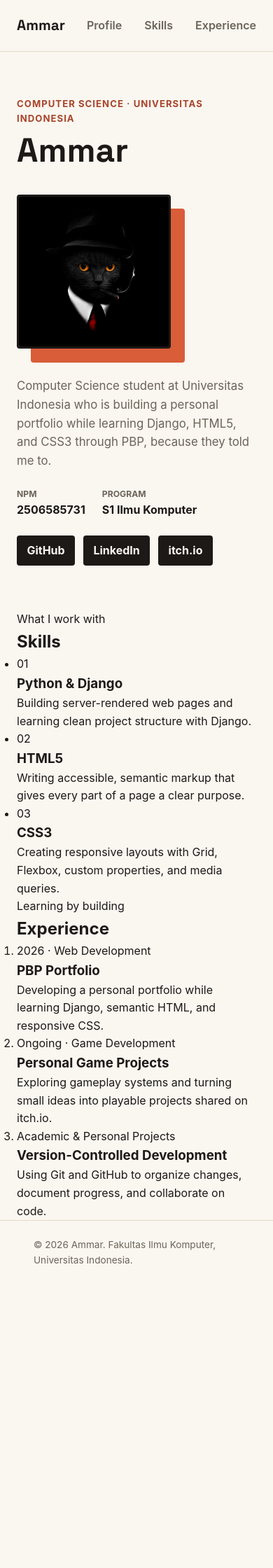
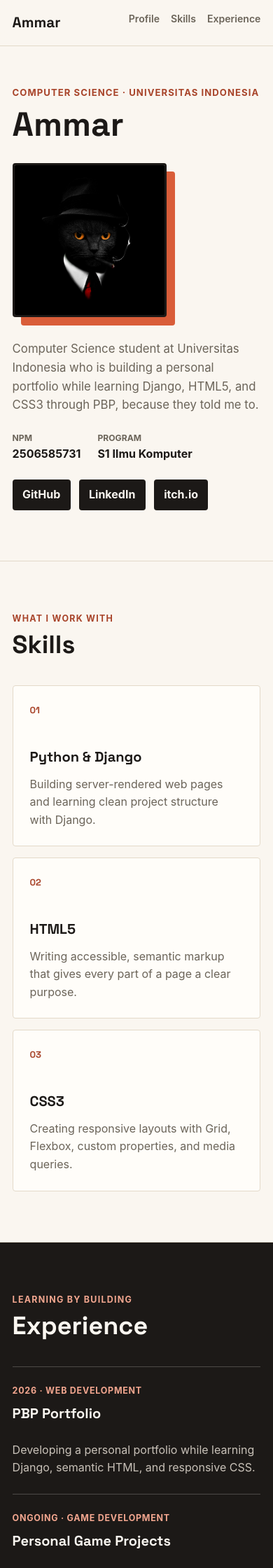
Before and after one commit to marlioboro/PBP, a Django app: page / in a window 390 px wide. Shown: the top 2240 px of the page at 70% size. Before the commit the page ends 1805 px from the top, so only its background shows below. Run offline with Django 5.2, Linux system fonts and the light colour scheme.

Commit message:
style: enhance responsive interactions and accessibility

```diff
--- a/static/css/style.css
+++ b/static/css/style.css
@@ -7,11 +7,18 @@
 :root {
     --ink: #1c1917;
     --paper: #faf6f0;
+    --surface: #fffdf9;
     --accent: #d95d39;
     --accent-dark: #a8442a;
     --line: #e3d9c9;
     --text-muted: #6b6459;
     --radius: 4px;
+    --shadow: 0 16px 40px rgba(28, 25, 23, 0.08);
+}
+
+html {
+    scroll-behavior: smooth;
+    scroll-padding-top: 5.5rem;
 }
 
 body {
@@ -22,6 +29,8 @@ body {
 }
 
 h1,
+h2,
+h3,
 .brand {
     font-family: "Space Grotesk", -apple-system, sans-serif;
 }
@@ -33,7 +42,12 @@ h1,
 }
 
 .site-header {
+    position: sticky;
+    top: 0;
+    z-index: 10;
+    background-color: rgba(250, 246, 240, 0.94);
     border-bottom: 1px solid var(--line);
+    backdrop-filter: blur(12px);
 }
 
 .site-header .container {
@@ -52,6 +66,7 @@ h1,
 
 .site-header nav {
     display: flex;
+    flex-wrap: wrap;
     gap: 2rem;
 }
 
@@ -59,10 +74,16 @@ h1,
     color: var(--text-muted);
     text-decoration: none;
     font-weight: 600;
+    transition: color 0.2s ease;
 }
 
 .site-header nav a:hover {
     color: var(--accent-dark);
+}
+
+a:focus-visible {
+    outline: 3px solid var(--accent);
+    outline-offset: 4px;
 }
 
 .hero {
@@ -80,6 +101,7 @@ h1,
         "details photo";
     gap: 2.5rem;
     align-items: center;
+    animation: reveal 0.7s ease both;
 }
 
 .hero-identity {
@@ -145,11 +167,12 @@ h1,
     border-radius: var(--radius);
     text-decoration: none;
     font-weight: 700;
-    transition: background-color 0.2s ease;
+    transition: background-color 0.2s ease, transform 0.2s ease;
 }
 
 .social-link:hover {
     background-color: var(--accent-dark);
+    transform: translateY(-2px);
 }
 
 .hero-photo {
@@ -179,6 +202,120 @@ h1,
     border: 3px solid var(--ink);
 }
 
+.portfolio-section {
+    padding: 6rem 0;
+    border-top: 1px solid var(--line);
+}
+
+.section-heading {
+    display: flex;
+    justify-content: space-between;
+    align-items: end;
+    gap: 2rem;
+    margin-bottom: 2.5rem;
+}
+
+.section-kicker {
+    color: var(--accent-dark);
+    font-size: 0.78rem;
+    font-weight: 700;
+    letter-spacing: 0.1em;
+    text-transform: uppercase;
+}
+
+.section-heading h2 {
+    font-size: clamp(2.25rem, 6vw, 4.25rem);
+    line-height: 1;
+}
+
+.card-grid {
+    display: grid;
+    grid-template-columns: repeat(3, minmax(0, 1fr));
+    gap: 1rem;
+}
+
+.skill-list,
+.experience-list {
+    list-style: none;
+}
+
+.skill-card {
+    min-height: 17rem;
+    padding: 1.5rem;
+    background-color: var(--surface);
+    border: 1px solid var(--line);
+    border-radius: var(--radius);
+    box-shadow: 0 0 0 rgba(28, 25, 23, 0);
+    transition: border-color 0.25s ease, box-shadow 0.25s ease, transform 0.25s ease;
+}
+
+.skill-card:hover {
+    border-color: var(--accent);
+    box-shadow: var(--shadow);
+    transform: translateY(-6px);
+}
+
+.card-number {
+    margin-bottom: 4.5rem;
+    color: var(--accent-dark);
+    font-family: "Space Grotesk", -apple-system, sans-serif;
+    font-size: 0.82rem;
+    font-weight: 700;
+}
+
+.skill-card h3,
+.experience-item h3 {
+    margin-bottom: 0.65rem;
+    font-size: 1.25rem;
+}
+
+.skill-card > p:last-child,
+.experience-item article > p:last-child {
+    color: var(--text-muted);
+}
+
+.experience-section {
+    background-color: var(--ink);
+    color: var(--paper);
+}
+
+.experience-section .section-kicker {
+    color: #f2a68f;
+}
+
+.experience-list {
+    border-bottom: 1px solid rgba(250, 246, 240, 0.22);
+}
+
+.experience-item {
+    border-top: 1px solid rgba(250, 246, 240, 0.22);
+    transition: background-color 0.25s ease;
+}
+
+.experience-item:hover {
+    background-color: rgba(250, 246, 240, 0.06);
+}
+
+.experience-item article {
+    display: grid;
+    grid-template-columns: minmax(10rem, 0.7fr) minmax(11rem, 0.8fr) minmax(16rem, 1.5fr);
+    gap: 1.5rem;
+    align-items: start;
+    padding: 2rem 1rem;
+}
+
+.experience-meta {
+    color: #f2a68f;
+    font-size: 0.78rem;
+    font-weight: 700;
+    letter-spacing: 0.06em;
+    text-transform: uppercase;
+}
+
+.experience-item article > p:last-child {
+    color: #c9c2b9;
+}
+
 .site-footer {
     padding: 1.5rem;
     color: var(--text-muted);
@@ -186,20 +323,126 @@ h1,
     border-top: 1px solid var(--line);
 }
 
+@keyframes reveal {
+    from {
+        opacity: 0;
+        transform: translateY(18px);
+    }
+
+    to {
+        opacity: 1;
+        transform: translateY(0);
+    }
+}
+
+@media (max-width: 760px) {
+    .card-grid {
+        grid-template-columns: 1fr;
+    }
+
+    .skill-card {
+        min-height: auto;
+    }
+
+    .card-number {
+        margin-bottom: 2.5rem;
+    }
+
+    .experience-item article {
+        grid-template-columns: 1fr 1.5fr;
+    }
+
+    .experience-item article > p:last-child {
+        grid-column: 1 / -1;
+    }
+}
+
 @media (max-width: 600px) {
+    html {
+        scroll-padding-top: 8rem;
+    }
+
+    .container {
+        padding-inline: 1.1rem;
+    }
+
+    .site-header .container {
+        align-items: flex-start;
+        padding: 1rem 1.1rem;
+    }
+
+    .site-header nav {
+        justify-content: flex-end;
+        gap: 0.35rem 1rem;
+        max-width: 15rem;
+    }
+
+    .site-header nav a {
+        font-size: 0.88rem;
+    }
+
+    .hero {
+        min-height: auto;
+        padding: 3.5rem 0 4.5rem;
+    }
+
     .hero-grid {
         grid-template-columns: 1fr;
         grid-template-areas:
             "identity"
             "photo"
             "details";
+        gap: 2rem;
     }
 
     .hero-photo {
         max-width: 220px;
     }
 
+    .photo-block {
+        top: 0.75rem;
+        left: 0.75rem;
+    }
+
     .social-links {
         justify-content: flex-start;
     }
+
+    .portfolio-section {
+        padding: 4.5rem 0;
+    }
+
+    .section-heading {
+        display: block;
+    }
+
+    .section-kicker {
+        margin-bottom: 0.6rem;
+    }
+
+    .experience-item article {
+        grid-template-columns: 1fr;
+        gap: 0.35rem;
+        padding: 1.5rem 0;
+    }
+
+    .experience-item article > p:last-child {
+        grid-column: auto;
+        margin-top: 0.5rem;
+    }
 }
+
+@media (prefers-reduced-motion: reduce) {
+    html {
+        scroll-behavior: auto;
+    }
+
+    *,
+    *::before,
+    *::after {
+        scroll-behavior: auto !important;
+        animation-duration: 0.01ms !important;
+        animation-iteration-count: 1 !important;
+        transition-duration: 0.01ms !important;
+    }
+}
```
